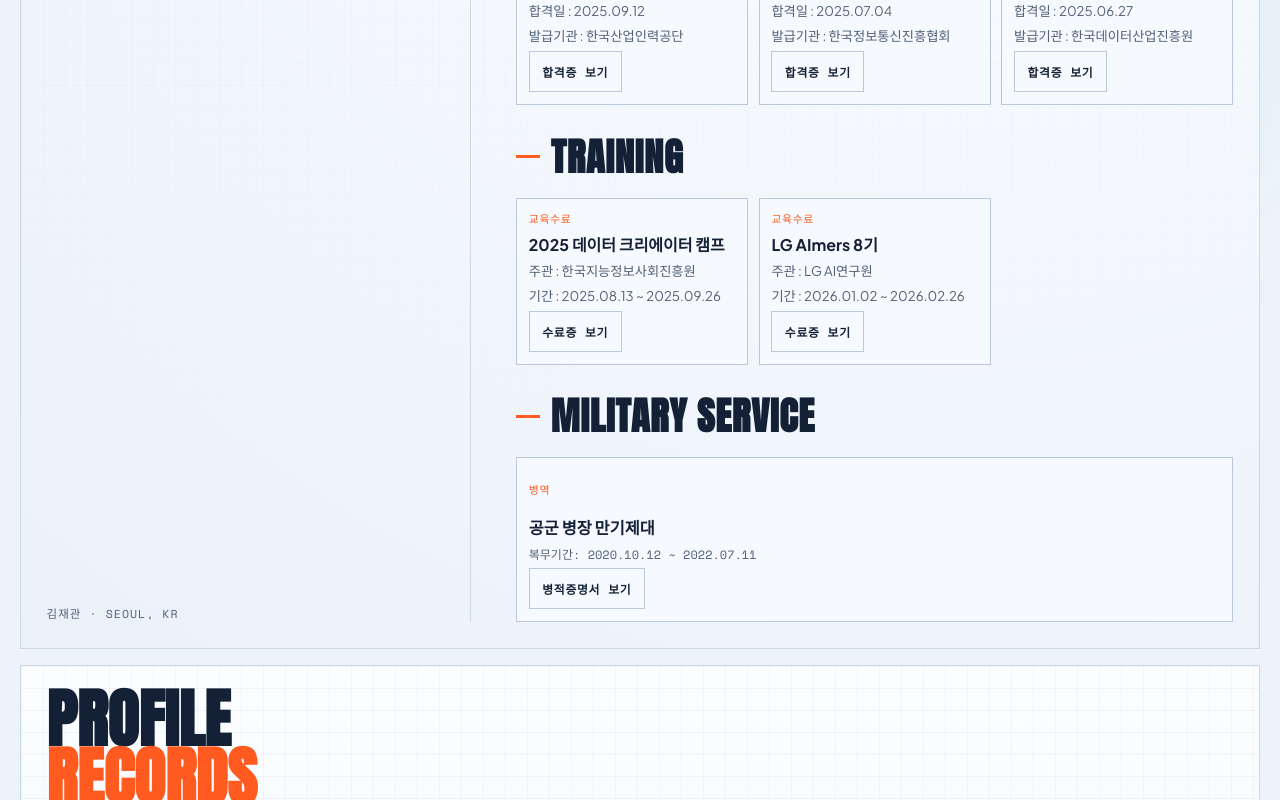
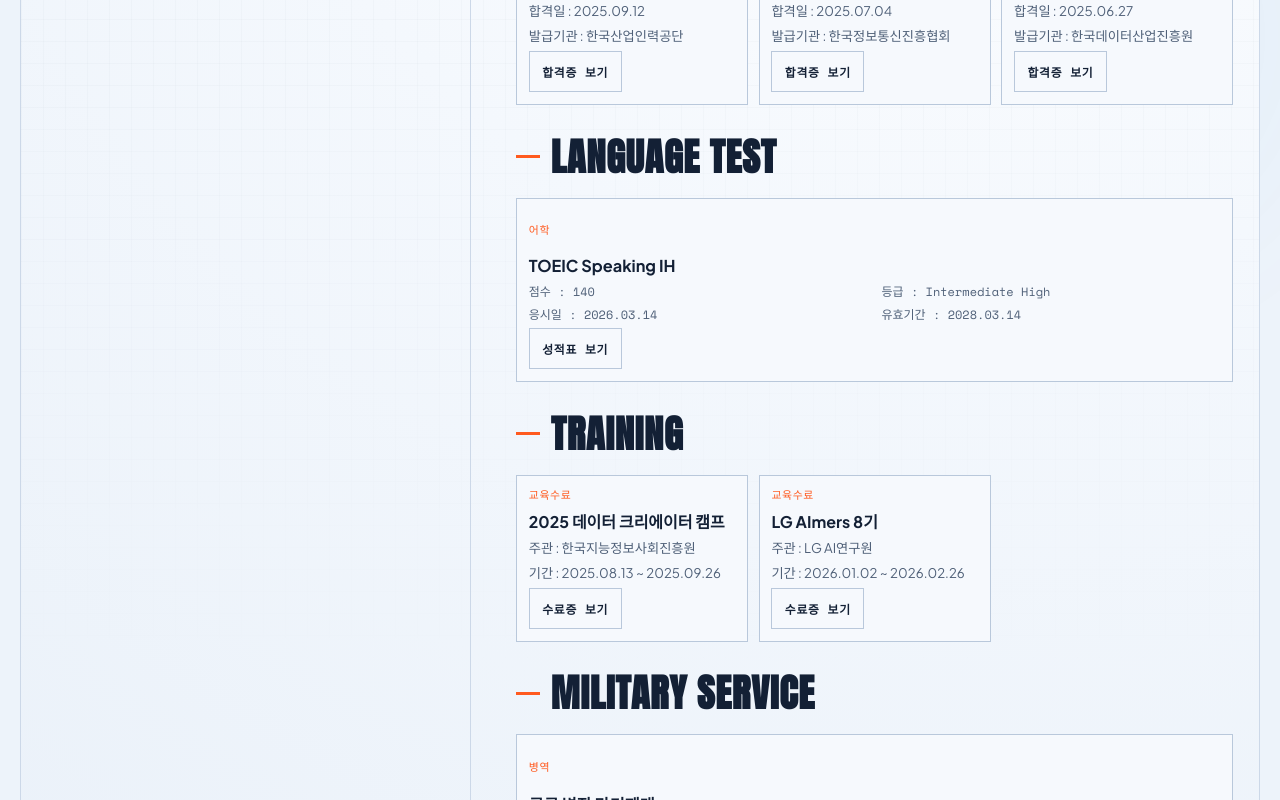
Before and after one commit to Jaegwae/portfolio, a React (Vite) app: page / in a window 1280 px wide. Shown: the part 680-1480 px from the top of the page. Built offline with nearby package versions, Linux system fonts and the light colour scheme.

Commit message:
feat: add TOEIC Speaking certificate card below certificates

```diff
--- a/src/App.jsx
+++ b/src/App.jsx
@@ -6,6 +6,7 @@ import ResumeSection from "./components/ResumeSection";
 import {
   CERTIFICATES,
   EXPERIENCE,
+  LANGUAGE_CERTIFICATE,
   MILITARY_RECORD,
   PORTFOLIO_ITEMS,
   PROFILE,
@@ -87,6 +88,7 @@ function App() {
           experience={EXPERIENCE}
           stack={STACK}
           certificates={CERTIFICATES}
+          languageCertificate={LANGUAGE_CERTIFICATE}
           trainingCertificates={TRAINING_CERTIFICATES}
           militaryRecord={MILITARY_RECORD}
           onOpenDocument={openDocument}
--- a/src/components/ResumeSection.jsx
+++ b/src/components/ResumeSection.jsx
@@ -1,4 +1,13 @@
-function ResumeSection({ profile, experience, stack, certificates, trainingCertificates, militaryRecord, onOpenDocument }) {
+function ResumeSection({
+  profile,
+  experience,
+  stack,
+  certificates,
+  languageCertificate,
+  trainingCertificates,
+  militaryRecord,
+  onOpenDocument
+}) {
   // 이름이 2단 이상(영문 이름 등)일 때 줄바꿈 처리를 위한 분리.
   const [firstName, ...restNames] = profile.displayName.split(" ");
   const hasRestName = restNames.join(" ").trim().length > 0;
@@ -128,7 +137,36 @@ function ResumeSection({ profile, experience, stack, certificates, trainingCerti
             </div>
           </article>
 
-          <article id="training" className="resume-panel fx-reveal" style={{ animationDelay: "300ms" }}>
+          <article id="language-certificate" className="resume-panel fx-reveal" style={{ animationDelay: "300ms" }}>
+            <h3 className="resume-panel-title">
+              <span className="title-bar" />
+              LANGUAGE TEST
+            </h3>
+            <article className="single-record-wrap">
+              <p className="certificate-badge">{languageCertificate.badge}</p>
+              <h4 className="single-record-title">{languageCertificate.name}</h4>
+              <div className="single-record-lines">
+                {languageCertificate.lines.map((line) => (
+                  <p key={`${languageCertificate.name}-${line}`} className="single-record-line">
+                    {line}
+                  </p>
+                ))}
+              </div>
+              <div className="action-row">
+                <button
+                  className="secondary-btn brutal-btn-light"
+                  type="button"
+                  onClick={() =>
+                    onOpenDocument(languageCertificate.title, languageCertificate.path, languageCertificate.type)
+                  }
+                >
+                  성적표 보기
+                </button>
+              </div>
+            </article>
+          </article>
+
+          <article id="training" className="resume-panel fx-reveal" style={{ animationDelay: "360ms" }}>
             <h3 className="resume-panel-title">
               <span className="title-bar" />
               TRAINING
@@ -159,15 +197,15 @@ function ResumeSection({ profile, experience, stack, certificates, trainingCerti
             </div>
           </article>
 
-          <article id="military-service" className="resume-panel fx-reveal" style={{ animationDelay: "360ms" }}>
+          <article id="military-service" className="resume-panel fx-reveal" style={{ animationDelay: "420ms" }}>
             <h3 className="resume-panel-title">
               <span className="title-bar" />
               MILITARY SERVICE
             </h3>
-            <article className="military-record-wrap">
+            <article className="single-record-wrap">
               <p className="certificate-badge">{militaryRecord.title}</p>
-              <h4 className="military-status">{militaryRecord.status}</h4>
-              <p className="military-period">복무기간: {militaryRecord.period}</p>
+              <h4 className="single-record-title">{militaryRecord.status}</h4>
+              <p className="single-record-line">복무기간 : {militaryRecord.period}</p>
               {militaryRecord.notes?.length > 0 && (
                 <ul className="military-note-list">
                   {militaryRecord.notes.map((note) => (
--- a/src/data/siteData.js
+++ b/src/data/siteData.js
@@ -138,6 +138,17 @@ export const CERTIFICATES = [
   }
 ];
 
+// ===== 어학 성적 =====
+// 자격증 아래 단독 와이드 카드로 노출된다.
+export const LANGUAGE_CERTIFICATE = {
+  badge: "어학",
+  name: "TOEIC Speaking IH",
+  lines: ["점수 : 140", "등급 : Intermediate High", "응시일 : 2026.03.14", "유효기간 : 2028.03.14"],
+  title: "TOEIC Speaking 성적표",
+  path: "/assets/language/toeic-speaking-ih.jpg",
+  type: "image"
+};
+
 // ===== 교육/수료 =====
 // CERTIFICATES 아래 별도 섹션에서 수료 이력을 보여준다.
 // 수료증은 이미지 모달로 열리도록 type을 image로 통일한다.
--- a/src/styles.css
+++ b/src/styles.css
@@ -1121,7 +1121,7 @@ main {
   text-transform: uppercase;
 }
 
-.military-record-wrap {
+.single-record-wrap {
   margin-top: 0;
   border: 1px solid var(--line-strong);
   background: var(--surface-2);
@@ -1131,17 +1131,23 @@ main {
   transition: border-color 220ms ease;
 }
 
-.military-record-wrap:hover {
+.single-record-wrap:hover {
   border-color: rgba(43, 212, 255, 0.55);
 }
 
-.military-status {
+.single-record-title {
   margin: 0;
   font-size: 1.02rem;
   color: var(--text);
 }
 
-.military-period {
+.single-record-lines {
+  display: grid;
+  grid-template-columns: repeat(2, minmax(180px, 1fr));
+  gap: 0.3rem 0.85rem;
+}
+
+.single-record-line {
   margin: 0;
   color: var(--text-muted);
   font-family: var(--font-mono);
@@ -1350,6 +1356,10 @@ iframe {
     grid-template-columns: 1fr;
   }
 
+  .single-record-lines {
+    grid-template-columns: 1fr;
+  }
+
   .portfolio-grid {
     grid-template-columns: repeat(2, minmax(220px, 1fr));
   }
```
Also changed, not shown: public/assets/language/toeic-speaking-ih.jpg (added), 1 other file (tests, documents, lock files or other folders).
